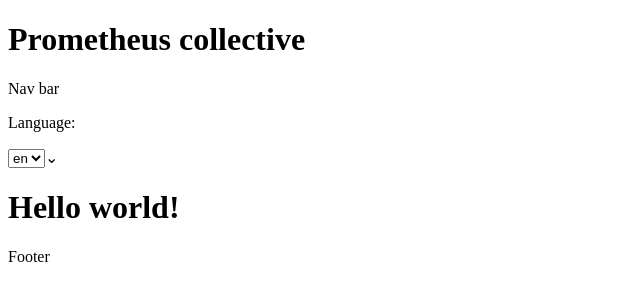
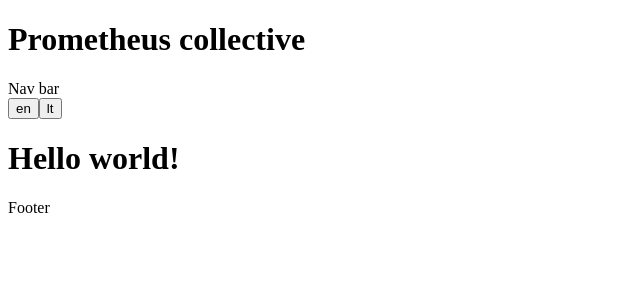
Before and after one commit to lukassta/prometejo-kolektyvas, a Next.js app in the folder prometheus-app/: page /en in a window 1280 px wide. Shown: the top 300 px of the page, without its empty margins (0-640 px from the left). Built offline with nearby package versions, Linux system fonts and the light colour scheme.

Commit message:
feat: Added locale switcher buttons and made them the default (as of late did not remove the language dropdown for future referance)

```diff
--- a/prometheus-app/components/Header.tsx
+++ b/prometheus-app/components/Header.tsx
@@ -1,5 +1,5 @@
 import { useTranslations } from "next-intl";
-import LocaleSwitcher from "./LocaleSwitcher";
+import LocaleSwitcherButtons from "./LocaleSwitcherButtons";
 
 export default function Header() {
   const t = useTranslations("Header");
@@ -8,7 +8,7 @@ export default function Header() {
     <header>
       <h1>{t("prometheus_collective")}</h1>
       <nav>Nav bar</nav>
-      <LocaleSwitcher />
+      <LocaleSwitcherButtons />
     </header>
   );
 }
--- /dev/null
+++ b/prometheus-app/components/LocaleSwitcherButtons.tsx
@@ -0,0 +1,33 @@
+"use client";
+
+import { useParams } from "next/navigation";
+import { ChangeEvent, ReactNode, useTransition } from "react";
+import { useRouter, usePathname } from "../navigation";
+import { locales } from "../navigation";
+
+export default function LocaleSwitcherSelect() {
+  const router = useRouter();
+  const [isPending, startTransition] = useTransition();
+  const pathname = usePathname();
+  const params = useParams();
+
+  function changeLocale(nextLocale: string) {
+    startTransition(() => {
+      router.replace(
+        // @ts-expect-error -- TypeScript will validate that only known `params`
+        // are used in combination with a given `pathname`. Since the two will
+        // always match for the current route, we can skip runtime checks.
+        { pathname, params },
+        { locale: nextLocale }
+      );
+    });
+  }
+
+  return (
+    <label>
+      {locales.map((cur) => (
+        <button onClick={() => changeLocale(cur)} disabled={isPending}>{cur}</button>
+      ))}
+    </label>
+  );
+}
```
